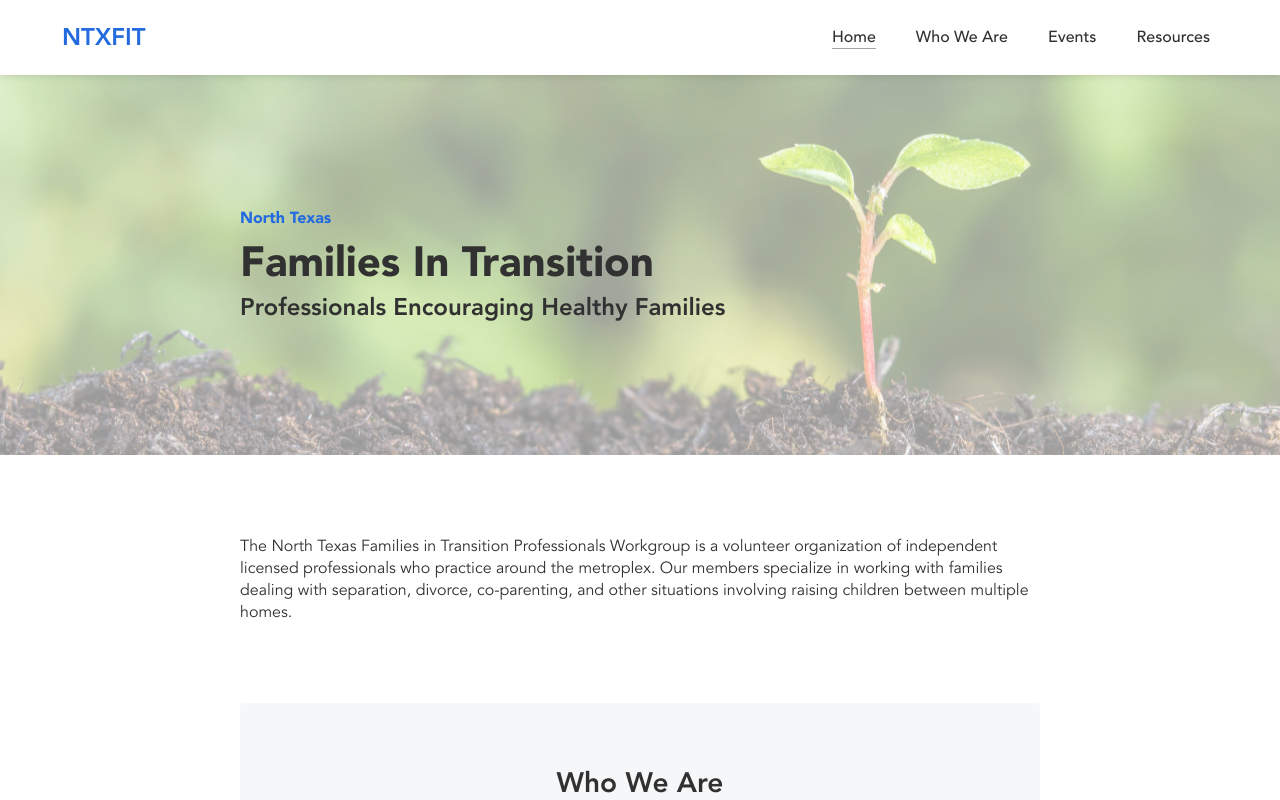
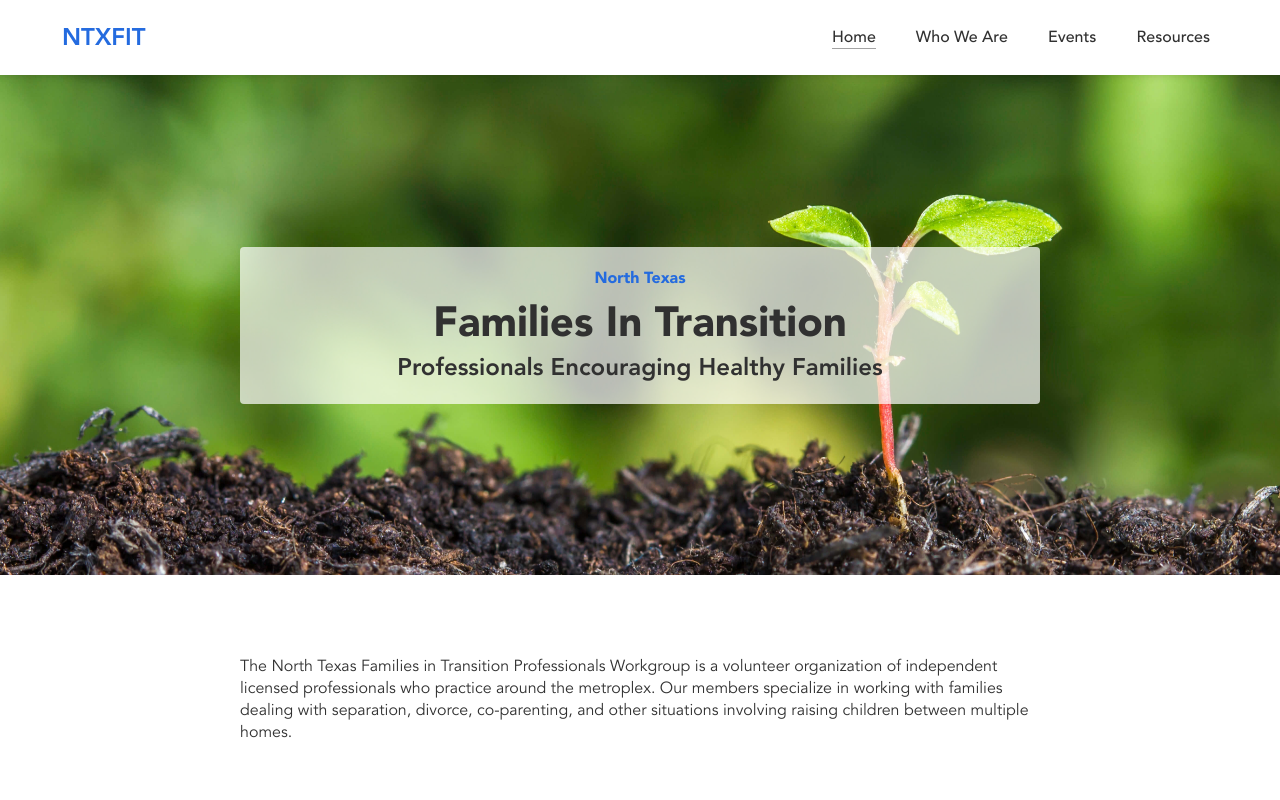
Before and after one commit to Modern-Lawyer-Marketing/ntxfit, a React (Create React App) app: page / in a window 1280 px wide. Shown: the top 800 px of the page. Built offline with nearby package versions, Linux system fonts and the light colour scheme.

Commit message:
Added box around content

```diff
--- a/src/styles/home-header.scss
+++ b/src/styles/home-header.scss
@@ -7,25 +7,19 @@
     background-position: center 60%;
     background-size: cover;
     display: flex;
-    height: calc(380px + #{$nav-height});
+    height: calc(500px + #{$nav-height});
     justify-content: center;
     position: relative;
-
-    &::after {
-      background: rgba(255, 255, 255, 0.6);
-      content: '';
-      display: flex;
-      height: 100%;
-      position: absolute;
-      top: 0;
-      width: 100%;
-    }
   }
 
 
   .content {
+    background: rgba(255, 255, 255, 0.7);
+    border-radius: 4px;
     margin-top: $nav-height;
     max-width: $content-max-width;
+    padding: 20px 0;
+    text-align: center;
     width: $content-width;
     z-index: 1;
 
```
